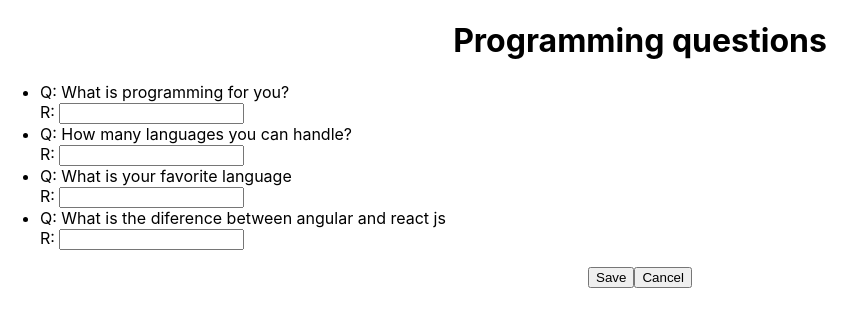
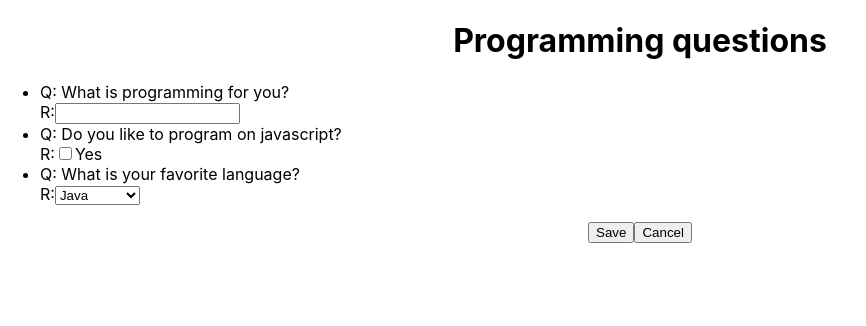
Before and after one commit to kapit4n/l-questions, a React (Create React App) app: page / in a window 1280 px wide. Shown: the top 326 px of the page, without its empty margins (0-866 px from the left). Built offline with nearby package versions, Linux system fonts and the light colour scheme.

Commit message:
Display Response field by question type

```diff
--- a/src/App.js
+++ b/src/App.js
@@ -6,10 +6,11 @@ import Questions from './comp/Questions'
 class App extends Component {
 
   render() {
-    const questions = ["What is programming for you?",
-      "How many languages you can handle?",
-      "What is your favorite language",
-      "What is the diference between angular and react js"];
+    const questions = [
+      { id: 1, r: "What is programming for you?", type: "w"},
+      { id: 2, r: "Do you like to program on javascript?", type: "y"},
+      { id: 2, r: "What is your favorite language?", type: "s", options: ["Java", "JavaScript"]}
+    ];
     return (
       <div className="App">
         <Questions questions={questions} title="Programming questions"></Questions>
--- a/src/comp/Question.js
+++ b/src/comp/Question.js
@@ -1,9 +1,23 @@
 import React from 'react';
 export default function Question(props) {
     return (
-        <li style={{textAlign: 'left'}}>
-            Q: {props.question} <br></br>
-            R: <input></input>
+        <li style={{ textAlign: 'left' }}>
+            Q: {props.question.r} <br></br>
+            R:
+            {props.question.type == 'w' &&
+                <input></input>
+            }
+            {props.question.type == 'y' && (
+                <label>
+                    <input type="checkbox" class="radio" value="1" name="yes" />Yes</label>
+            )
+            }
+            {props.question.type == 's' && (
+                <select>
+                    {props.question.options.map(opc => (<option key={opc}>{opc}</option>))}
+                </select>
+            )
+            }
         </li>
     )
 }
--- a/src/comp/Questions.js
+++ b/src/comp/Questions.js
@@ -6,7 +6,7 @@ export default function Questions(props) {
             <h1>{props.title}</h1>
             <ul>
                 {props.questions.map(question => (
-                    <Question key={question} question={question}></Question>
+                    <Question key={question.id} question={question}></Question>
                 ))}
             </ul>
             <button>Save</button>
```
